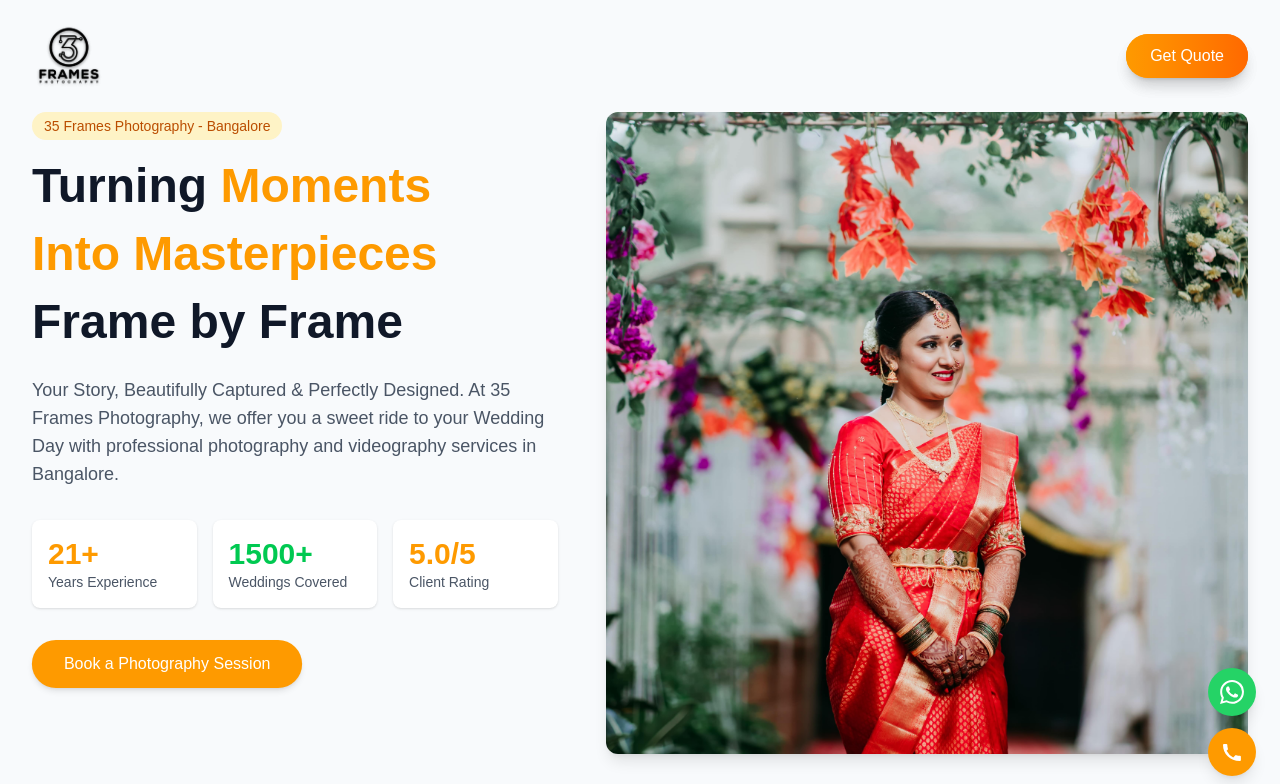
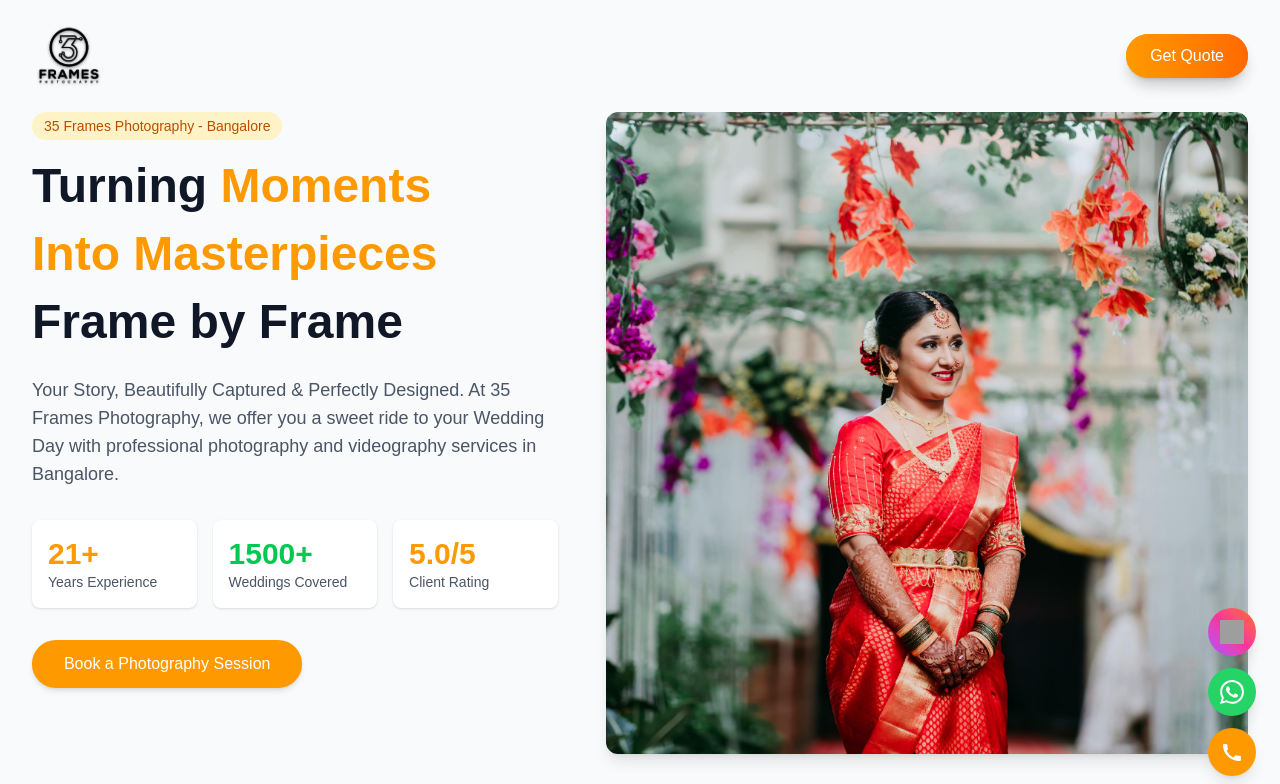
Before and after one commit to dakshtandel-9/35framesphotography, a Next.js app: page / in a window 1280 px wide. Shown: the top 784 px of the page. Built offline with nearby package versions, Linux system fonts and the light colour scheme; grey boxes are pictures that could not be loaded.

Commit message:
done website

```diff
--- a/components/BackgroundAudio.js
+++ b/components/BackgroundAudio.js
@@ -138,6 +138,24 @@ export default function BackgroundAudio() {
           )}
         </button>
 
+        {/* Instagram */}
+        <a
+          href="https://www.instagram.com/storiesby35frames/"
+          target="_blank"
+          rel="noopener noreferrer"
+          className="w-11 h-11 rounded-full flex items-center justify-center shadow-md bg-pink-600 text-white hover:bg-pink-700 transition-colors"
+          aria-label="Open Instagram"
+        >
+          <Image
+            src="https://upload.wikimedia.org/wikipedia/commons/a/a5/Instagram_icon.png"
+            alt="Instagram logo"
+            width={20}
+            height={20}
+            className="w-5 h-5"
+            priority={false}
+          />
+        </a>
+
         {/* WhatsApp */}
         <a
           href="https://wa.me/919900491382"
--- a/components/FixedActions.js
+++ b/components/FixedActions.js
@@ -1,6 +1,7 @@
 'use client';
 
 import React from 'react';
+import Image from 'next/image';
 
 const whatsappNumber = '+919900491382';
 const phoneNumber = '+919900491382';
@@ -19,6 +20,22 @@ const FixedActions = () => {
   return (
     <div className="fixed bottom-6 right-6 z-50">
       <div className="flex flex-col gap-3">
+        {/* Instagram */}
+        <a
+          href="https://www.instagram.com/storiesby35frames/"
+          target="_blank"
+          rel="noopener noreferrer"
+          aria-label="Instagram"
+          className="w-12 h-12 rounded-full shadow-lg grid place-items-center text-white hover:scale-105 transition-transform bg-gradient-to-tr from-purple-500 via-pink-500 to-orange-500"
+        >
+          <Image
+            src="https://upload.wikimedia.org/wikipedia/commons/a/a5/Instagram_icon.png"
+            alt="Instagram logo"
+            width={24}
+            height={24}
+            className="w-6 h-6"
+          />
+        </a>
         <button
           type="button"
           onClick={handleWhatsApp}
--- a/components/Footer.js
+++ b/components/Footer.js
@@ -262,7 +262,7 @@ const Footer = () => {
                   <svg className="w-5 h-5 text-amber-400 flex-shrink-0" fill="currentColor" viewBox="0 0 20 20">
                     <path d="M2 3a1 1 0 011-1h2.153a1 1 0 01.986.836l.74 4.435a1 1 0 01-.54 1.06l-1.548.773a11.037 11.037 0 006.105 6.105l.774-1.548a1 1 0 011.059-.54l4.435.74a1 1 0 01.836.986V17a1 1 0 01-1 1h-2C7.82 18 2 12.18 2 5V3z" />
                   </svg>
-                  <p className="text-gray-300">+91 98450 12345</p>
+                  <p className="text-gray-300">+91 9900491382</p>
                 </div>
 
                 <div ref={el => contactInfoRef.current[2] = el} className="flex items-center space-x-3" style={{ opacity: 0 }}>
--- a/components/Testimonials.js
+++ b/components/Testimonials.js
@@ -3,7 +3,6 @@
 import React, { useEffect, useRef } from 'react';
 import { gsap } from 'gsap';
 import { ScrollTrigger } from 'gsap/ScrollTrigger';
-import Image from 'next/image';
 
 const Testimonials = () => {
   const sectionRef = useRef(null);
@@ -201,21 +200,10 @@ const Testimonials = () => {
               key={`first-${index}`}
               className="testimonial-card bg-gray-50 rounded-lg p-6 shadow-sm hover:shadow-md transition-shadow flex-shrink-0 w-80"
             >
-              <div className="flex items-center mb-4">
-                <div className="w-12 h-12 rounded-full overflow-hidden mr-4">
-                  <Image
-                    src={testimonial.avatar}
-                    alt={testimonial.name}
-                    width={48}
-                    height={48}
-                    className="object-cover w-full h-full"
-                  />
-                </div>
-                <div>
+              <div className="mb-4">
                 <h3 className="font-semibold text-gray-900">{testimonial.name}</h3>
                 <p className="text-sm text-gray-600">{testimonial.position}</p>
                 <p className="text-xs text-gray-500">{testimonial.location}</p>
-                </div>
               </div>
 
               <div className="flex mb-3">
@@ -236,21 +224,10 @@ const Testimonials = () => {
               key={`second-${index}`}
               className="testimonial-card bg-gray-50 rounded-lg p-6 shadow-sm hover:shadow-md transition-shadow flex-shrink-0 w-80"
             >
-              <div className="flex items-center mb-4">
-                <div className="w-12 h-12 rounded-full overflow-hidden mr-4">
-                  <Image
-                    src={testimonial.avatar}
-                    alt={testimonial.name}
-                    width={48}
-                    height={48}
-                    className="object-cover w-full h-full"
-                  />
-                </div>
-                <div>
+              <div className="mb-4">
                 <h3 className="font-semibold text-gray-900">{testimonial.name}</h3>
                 <p className="text-sm text-gray-600">{testimonial.position}</p>
                 <p className="text-xs text-gray-500">{testimonial.location}</p>
-                </div>
               </div>
 
               <div className="flex mb-3">
--- a/next.config.mjs
+++ b/next.config.mjs
@@ -1,7 +1,14 @@
 /** @type {import('next').NextConfig} */
 const nextConfig = {
   images: {
-    domains: ['35framesphotography.com', 'images.unsplash.com', 'randomuser.me'],
+    remotePatterns: [
+      {
+        protocol: 'https',
+        hostname: 'upload.wikimedia.org',
+        port: '',
+        pathname: '/wikipedia/**',
+      },
+    ],
   },
 };
 
```
Lines whose indentation alone changed are shown as unchanged.
